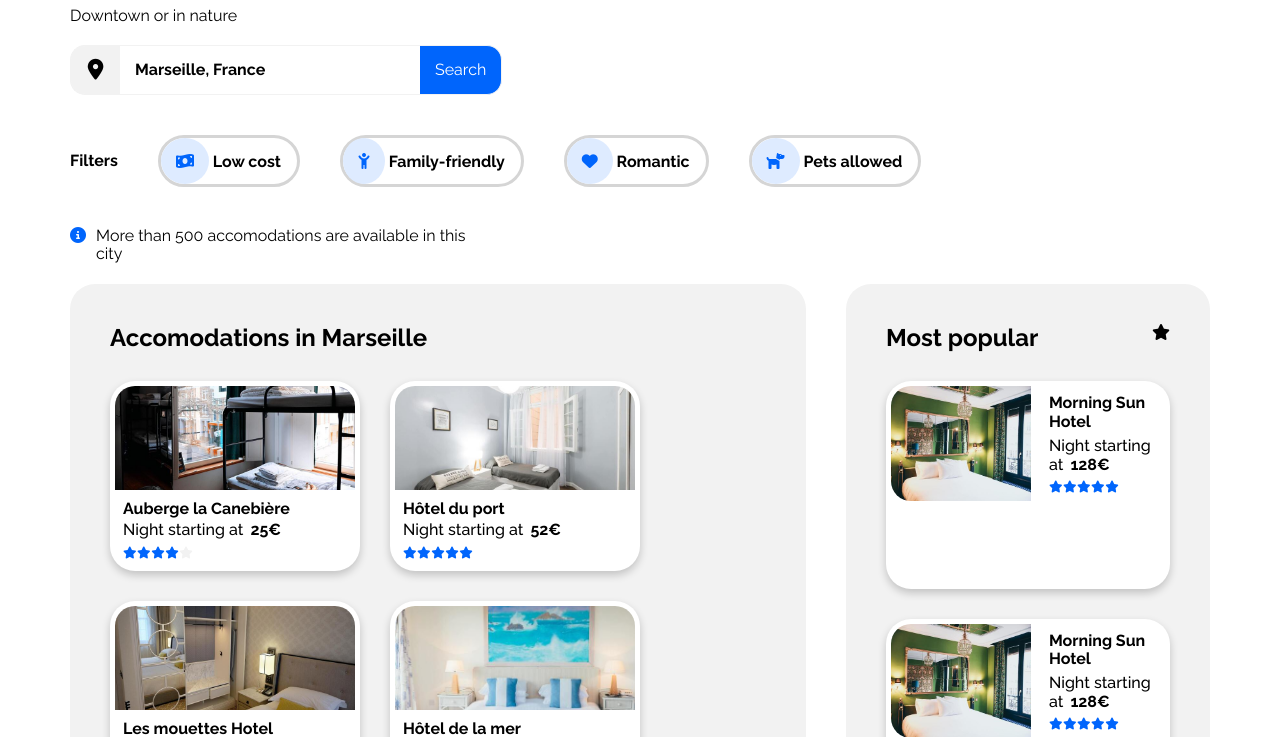
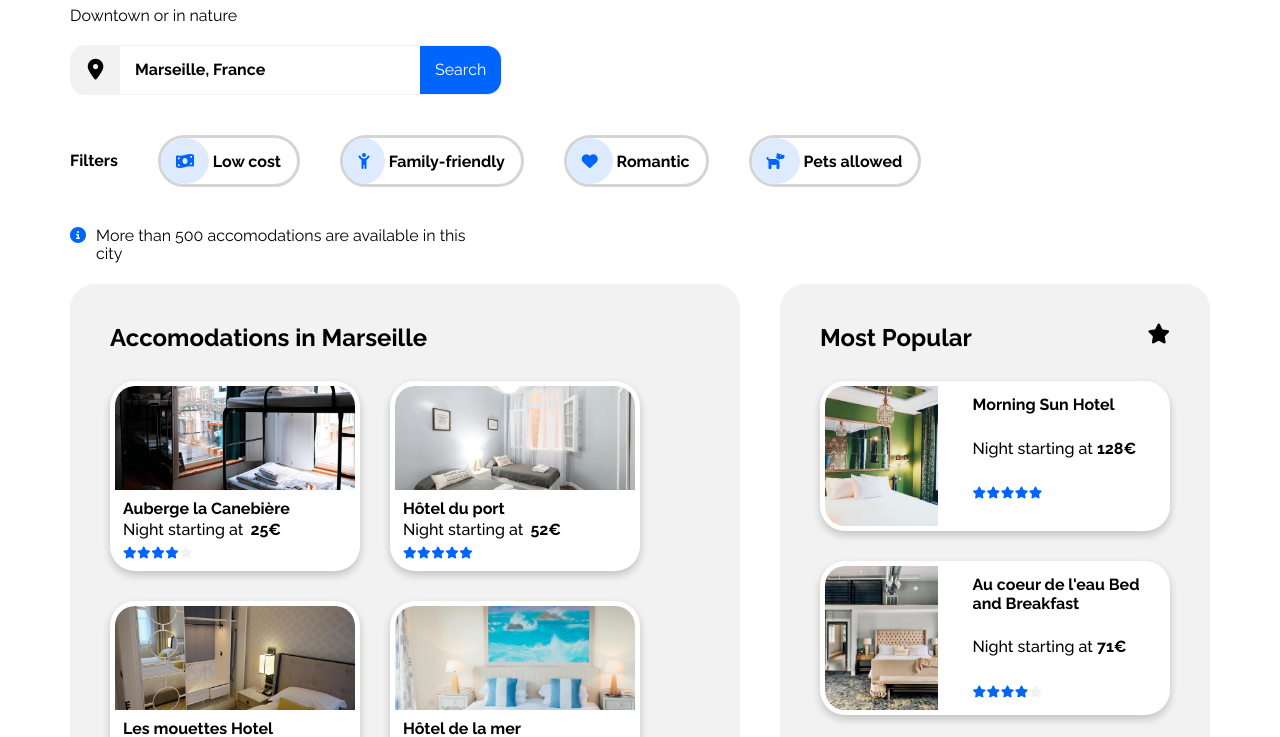
Before and after one commit to Junyoung190198/Project2_OpenClassroom, a plain HTML site: page index.html in a window 1280 px wide. Shown: the part 166-903 px from the top of the page. Drawn offline with Linux system fonts and the light colour scheme.

Commit message:
Do not know for the object-fit

```diff
--- a/css/style.css
+++ b/css/style.css
@@ -295,24 +295,18 @@ section{
     width: 10px;
     font-size: 12px;
 }
-.accomodations_cards:nth-child(2) .accomodations_cards_text i.fa-solid.fa-star:nth-child(n+3):nth-child(-n+6){
+/* Icons begin at child number 3 so : nth-child(n+3) */
+/* nth-child(-n+6) means ends at child number 6 */
+.accomodations_cards:nth-child(2) .accomodations_cards_text i.fa-solid.fa-star:nth-child(n+3):nth-child(-n+6), .accomodations_cards:nth-child(4) .accomodations_cards_text i.fa-solid.fa-star:nth-child(n+3):nth-child(-n+6), .accomodations_cards:nth-child(6) .accomodations_cards_text i.fa-solid.fa-star:nth-child(n+3):nth-child(-n+6){
     color: #0065FC;
 }
-.accomodations_cards:nth-child(3) .accomodations_cards_text i.fa-solid.fa-star{
-    color: #0065FC;
-}
-.accomodations_cards:nth-child(4) .accomodations_cards_text i.fa-solid.fa-star:nth-child(n+3):nth-child(-n+6){
+.accomodations_cards:nth-child(3) .accomodations_cards_text i.fa-solid.fa-star, .accomodations_cards:nth-child(7) .accomodations_cards_text i.fa-solid.fa-star{
     color: #0065FC;
 }
 .accomodations_cards:nth-child(5) .accomodations_cards_text i.fa-solid.fa-star:nth-child(n+3):nth-child(-n+5){
     color: #0065FC;
 }
-.accomodations_cards:nth-child(6) .accomodations_cards_text i.fa-solid.fa-star:nth-child(n+3):nth-child(-n+6){
-    color: #0065FC;
-}
-.accomodations_cards:nth-child(7) .accomodations_cards_text i.fa-solid.fa-star{
-    color: #0065FC;
-}
+
 
 
 /* POPULAR CARDS */
@@ -329,49 +323,54 @@ section{
     display: flex;
     justify-content: space-between;
 }
+#most_popular_title_container i.fa-solid.fa-star{
+    font-size: 20px;
+}
 .popular_cards{
-    flex: 1 1 200px;
+    flex: 0 1 150px;
+    width: 350px;
     background-color: #fff;
     border-radius: 25px;
     box-shadow: 0 4px 8px 0 rgba(0,0,0,0.2);
+    display: flex;
+
 }
 .popular_cards:hover{
     box-shadow: 0 8px 16px 0 rgba(0,0,0,0.4);
 }
-.popular_cards_container{
-    display: flex;
-    gap: 10px;
-}
 .popular_images{
-    width: 150px;
-    flex: 1 1 150px;
+    height: 100%;
+    width: 35%;
     border-bottom-left-radius: 25px;
     border-top-left-radius: 25px;
     padding: 5px;
     object-fit: cover; /* Cut the image without resizing */
 }
 .popular_cards_text{
-    padding: 10px 0px;
+    padding: 5px 20px;
 }
-.popular_cards_text *{
-    padding: 3px;
-
+.popular_cards_text > h4{
+    padding: 10px;
+    padding-bottom: 15px;
 }
-.accomodations_cards_text{
-    padding: 0px 10px;
+.popular_cards_text > p{
+    padding: 10px;
+    padding-bottom: 15px;
 }
-.accomodations_cards_text *{
-    padding: 3px;
-    padding-top: 0px;
+.popular_cards_text > .star_icons_container{
+    padding: 10px;
 }
-
-
 .popular_cards_text i.fa-star{
-    color: #0065FC;
+    color: #F2F2F2;
     width: 10px;
     font-size: 12px;
 }
-
+.popular_cards:nth-child(2) .popular_cards_text i.fa-solid.fa-star{
+    color: #0065FC;
+}
+.popular_cards:nth-child(3) .star_icons_container i.fa-solid.fa-star:nth-child(n):nth-child(-n+4), .popular_cards:nth-child(4) .star_icons_container i.fa-solid.fa-star:nth-child(n):nth-child(-n+4){
+    color: #0065FC;
+}
 
 /* BODY SECTION 2 */
 /* ACTIVITIES CARDS */
@@ -379,7 +378,6 @@ section{
     display: none;
     margin-bottom: 40px;
 }
-
 
 
 
--- a/index.html
+++ b/index.html
@@ -92,12 +92,11 @@
 
     <!-- Main part: Accomodations cards section, Popular cards section, Activities cards section -->
     <section id="main_body_wrapper1">
+        <div id="accomodations_cards_wrapper">
 
-        <div id="accomodations_cards_wrapper">
             <h2>Accomodations in Marseille</h2>
 
-            <article class="accomodations_cards">
-                <a href="#">
+            <a class="accomodations_cards" href="#">
                 <img class="accomodations_images" src="images/hebergements/4_small/marcus-loke-WQJvWU_HZFo-unsplash.jpg" alt="Auberge la Canebière">
                 <div class="accomodations_cards_text">
                     <h4>Auberge la Canebière</h4>
@@ -109,10 +108,8 @@
                     <i class="fa-solid fa-star"></i>
                 </div>
             </a>
-            </article>
 
-            <article class="accomodations_cards">
-                <a href="#">
+            <a class="accomodations_cards" href="#">
                 <img class="accomodations_images" src="images/hebergements/4_small/fred-kleber-gTbaxaVLvsg-unsplash.jpg" alt="Hôtel du Port">
                 <div class="accomodations_cards_text">
                     <h4>Hôtel du port</h4>
@@ -124,10 +121,8 @@
                     <i class="fa-solid fa-star"></i>
                 </div>
             </a>
-            </article>
 
-            <article class="accomodations_cards">
-                <a href="#">
+            <a class="accomodations_cards" href="#">
                 <img class="accomodations_images" src="images/hebergements/4_small/reisetopia-B8WIgxA_PFU-unsplash.jpg" alt="Les mouettes Hotel">
                 <div class="accomodations_cards_text">
                     <h4>Les mouettes Hotel</h4>
@@ -139,10 +134,8 @@
                     <i class="fa-solid fa-star"></i>
                 </div>
             </a>
-            </article>
 
-            <article class="accomodations_cards">
-                <a href="#">
+            <a class="accomodations_cards" href="#">
                 <img class="accomodations_images" src="images/hebergements/4_small/annie-spratt-Eg1qcIitAuA-unsplash.jpg" alt="Hôtel de la mer">
                 <div class="accomodations_cards_text">
                     <h4>Hôtel de la mer</h4>
@@ -154,10 +147,8 @@
                     <i class="fa-solid fa-star"></i>
                 </div>
             </a>
-            </article>
 
-            <article class="accomodations_cards">
-                <a href="#">
+            <a class="accomodations_cards" href="#">
                 <img class="accomodations_images" src="images/hebergements/4_small/nicate-lee-kT-ZyaiwBe0-unsplash.jpg" alt="Auberge Le Panier">
                 <div class="accomodations_cards_text">
                     <h4>Auberge Le Panier</h4>
@@ -169,10 +160,9 @@
                     <i class="fa-solid fa-star"></i>
                 </div>
             </a>
-            </article>
 
-            <article class="accomodations_cards">
-                <a href="#">
+
+            <a class="accomodations_cards" href="#">
                 <img class="accomodations_images" src="images/hebergements/4_small/febrian-zakaria-M6S1WvfW68A-unsplash.jpg" alt="Hôtel chez Amina">
                 <div class="accomodations_cards_text">
                     <h4>Hôtel chez Amina</h4>
@@ -184,66 +174,64 @@
                     <i class="fa-solid fa-star"></i>
                 </div>
             </a>
-            </article>
+
             <h3><a href="#">Show more</a></h3>
         </div>
 
 
         <aside id="popular_cards_wrapper">
+
             <div id="most_popular_title_container">
-                <h2>Most popular</h2>
+                <h2>Most Popular</h2>
                 <i class="fa-solid fa-star"></i>
             </div>
 
-            <article class="popular_cards">
-                <a class="popular_cards_container" href="#">
+            <a class="popular_cards" href="#">
                 <img class="popular_images" src="images/hebergements/4_small/emile-guillemot-Bj_rcSC5XfE-unsplash.jpg" alt="Hôtel chez Amina">
                 <div class="popular_cards_text">
                     <h4>Morning Sun Hotel</h4>
                     <p>Night starting at <b>128€</b></p>
+                    <div class="star_icons_container">
                         <i class="fa-solid fa-star"></i>
                         <i class="fa-solid fa-star"></i>
                         <i class="fa-solid fa-star"></i>
                         <i class="fa-solid fa-star"></i>
                         <i class="fa-solid fa-star"></i>
                     </div>
+
+                </div>
             </a>
-            </article>
 
-            <article class="popular_cards">
-                <a class="popular_cards_container" href="#">
-                    <img class="popular_images" src="images/hebergements/4_small/emile-guillemot-Bj_rcSC5XfE-unsplash.jpg" alt="Hôtel chez Amina">
+            <a class="popular_cards" href="#">
+                <img class="popular_images" src="images/hebergements/4_small/aw-creative-VGs8z60yT2c-unsplash.jpg" alt="Au coeur de l'eau Bed and Breakfast">
                 <div class="popular_cards_text">
-                        <h4>Morning Sun Hotel</h4>
-                        <p>Night starting at <b>128€</b></p>
+                    <h4>Au coeur de l'eau Bed and Breakfast</h4>
+                    <p>Night starting at <b>71€</b></p>
+                    <div class="star_icons_container">
                         <i class="fa-solid fa-star"></i>
                         <i class="fa-solid fa-star"></i>
                         <i class="fa-solid fa-star"></i>
                         <i class="fa-solid fa-star"></i>
                         <i class="fa-solid fa-star"></i>
                     </div>
+                </div>
             </a>
-            </article>
 
-            <article class="popular_cards">
-                <a class="popular_cards_container" href="#">
-                    <img class="popular_images" src="images/hebergements/4_small/emile-guillemot-Bj_rcSC5XfE-unsplash.jpg" alt="Hôtel chez Amina">
+            <a class="popular_cards" href="#">
+                <img class="popular_images" src="images/hebergements/4_small/febrian-zakaria-sjvU0THccQA-unsplash.jpg" alt="Morning Sun Hotel">
                 <div class="popular_cards_text">
                     <h4>Morning Sun Hotel</h4>
                     <p>Night starting at <b>128€</b></p>
+                    <div class="star_icons_container">
                         <i class="fa-solid fa-star"></i>
                         <i class="fa-solid fa-star"></i>
                         <i class="fa-solid fa-star"></i>
                         <i class="fa-solid fa-star"></i>
                         <i class="fa-solid fa-star"></i>
                     </div>
+                </div>
             </a>
-            </article>
-
-
         </aside>
-
-
     </section>
 
 
```
Lines whose indentation alone changed are shown as unchanged.
